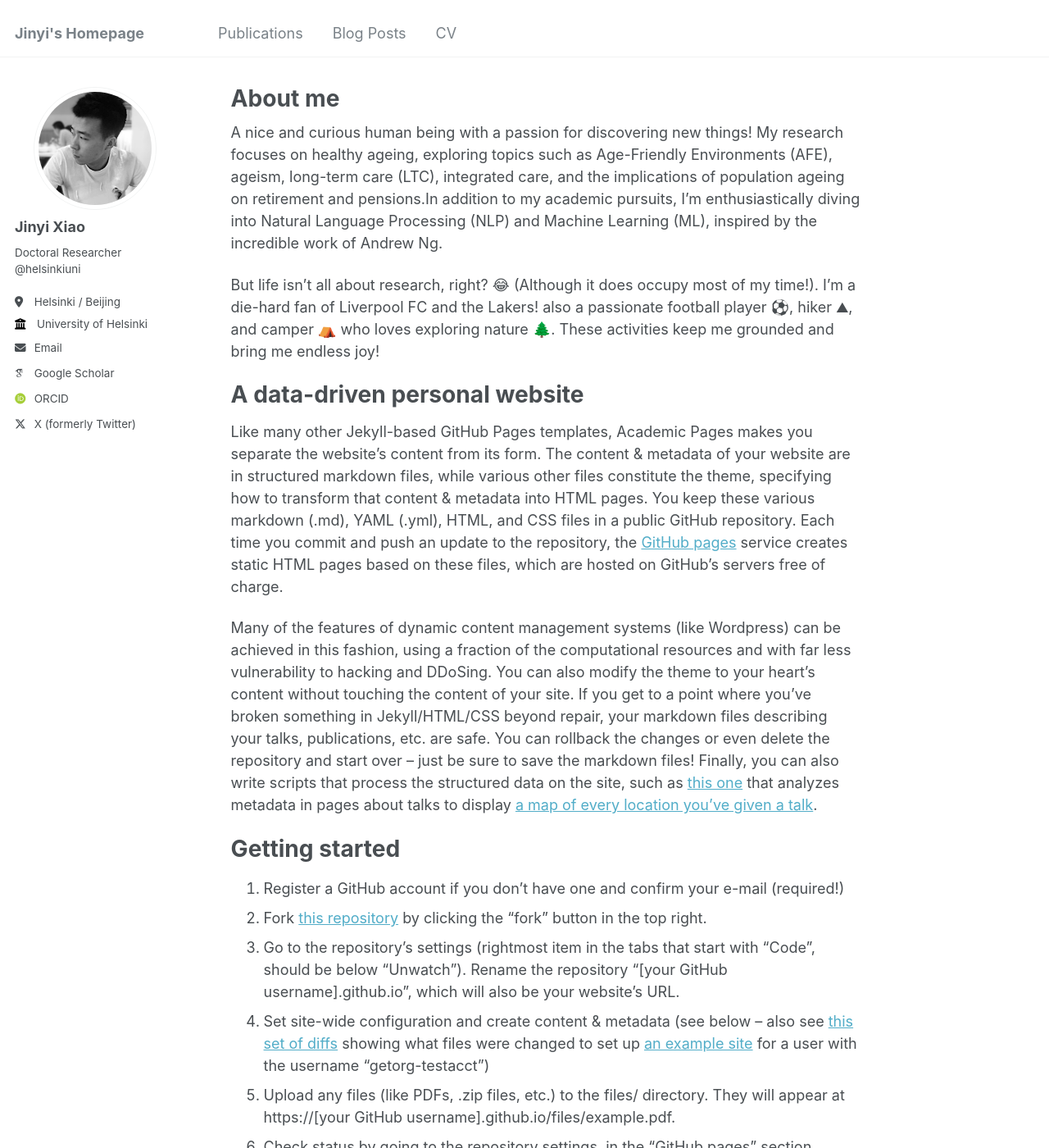
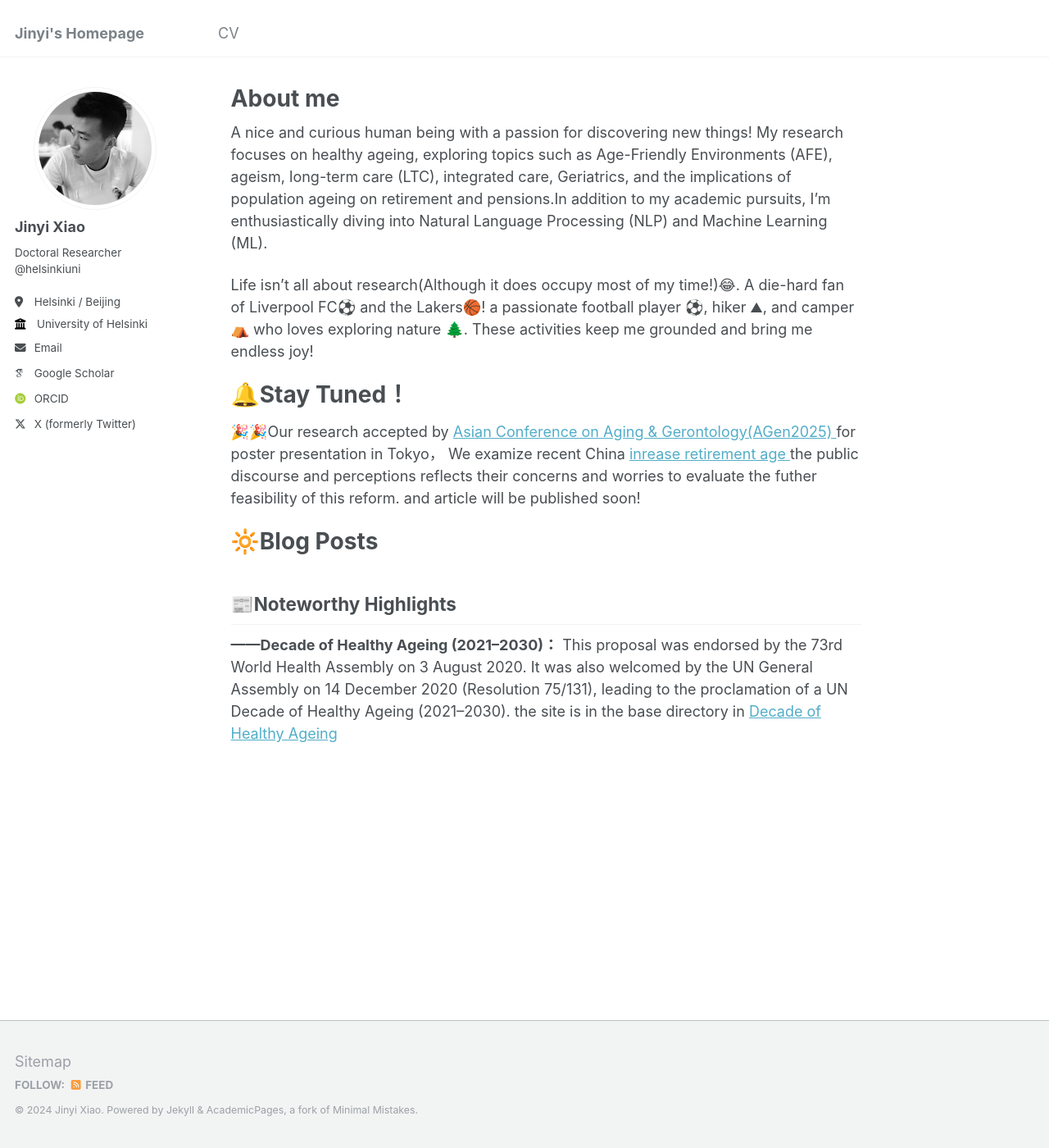
Before and after one commit to Xxiaojinyi/Xxiaojinyi.github.io, a Jekyll site: the page built from _pages/about.md, in a window 1280 px wide and 1400 px high. Shown: the whole window at 82% size. Built offline with Jekyll 4.4.1, drawn with Linux system fonts in a browser that asks for light colours; some web fonts are replaced; some of the changed text lies outside the part shown.

Commit message:
change 2024.11.1

```diff
--- a/_pages/about.md
+++ b/_pages/about.md
@@ -7,25 +7,25 @@ redirect_from:
   - /about.html
 ---
 
-A nice and curious human being with a passion for discovering new things! My research focuses on healthy ageing, exploring topics such as Age-Friendly Environments (AFE), ageism, long-term care (LTC), integrated care, and the implications of population ageing on retirement and pensions.In addition to my academic pursuits, I’m enthusiastically diving into Natural Language Processing (NLP) and Machine Learning (ML), inspired by the incredible work of Andrew Ng.
+A nice and curious human being with a passion for discovering new things! My research focuses on healthy ageing, exploring topics such as Age-Friendly Environments (AFE), ageism, long-term care (LTC), integrated care, Geriatrics, and the implications of population ageing on retirement and pensions.In addition to my academic pursuits, I’m enthusiastically diving into Natural Language Processing (NLP) and Machine Learning (ML).
 
-But life isn’t all about research, right? 😂 (Although it does occupy most of my time!). I’m a die-hard fan of Liverpool FC and the Lakers! also a passionate football player ⚽, hiker ⛰, and camper ⛺ who loves exploring nature 🌲. These activities keep me grounded and bring me endless joy!
+Life isn’t all about research(Although it does occupy most of my time!)😂.
+A die-hard fan of Liverpool FC⚽ and the Lakers🏀! a passionate football player ⚽, hiker ⛰, and camper ⛺ who loves exploring nature 🌲. These activities keep me grounded and bring me endless joy!
 
-A data-driven personal website
+🔔Stay Tuned！
 ======
-Like many other Jekyll-based GitHub Pages templates, Academic Pages makes you separate the website's content from its form. The content & metadata of your website are in structured markdown files, while various other files constitute the theme, specifying how to transform that content & metadata into HTML pages. You keep these various markdown (.md), YAML (.yml), HTML, and CSS files in a public GitHub repository. Each time you commit and push an update to the repository, the [GitHub pages](https://pages.github.com/) service creates static HTML pages based on these files, which are hosted on GitHub's servers free of charge.
+🎉🎉Our research accepted by [Asian Conference on Aging & Gerontology(AGen2025) ](https://agen.iafor.org/) for poster presentation in Tokyo， We examize recent China [inrease retirement age ](https://www.ft.com/content/56d8151e-8373-469a-bea7-11c00eb3ed16) the public discourse and perceptions reflects their concerns and worries to evaluate the futher feasibility of this reform. and article will be published soon!
 
-Many of the features of dynamic content management systems (like Wordpress) can be achieved in this fashion, using a fraction of the computational resources and with far less vulnerability to hacking and DDoSing. You can also modify the theme to your heart's content without touching the content of your site. If you get to a point where you've broken something in Jekyll/HTML/CSS beyond repair, your markdown files describing your talks, publications, etc. are safe. You can rollback the changes or even delete the repository and start over -- just be sure to save the markdown files! Finally, you can also write scripts that process the structured data on the site, such as [this one](https://github.com/academicpages/academicpages.github.io/blob/master/talkmap.ipynb) that analyzes metadata in pages about talks to display [a map of every location you've given a talk](https://academicpages.github.io/talkmap.html).
 
-Getting started
+
+
+
+
+🔆Blog Posts
 ======
-1. Register a GitHub account if you don't have one and confirm your e-mail (required!)
-1. Fork [this repository](https://github.com/academicpages/academicpages.github.io) by clicking the "fork" button in the top right.
-1. Go to the repository's settings (rightmost item in the tabs that start with "Code", should be below "Unwatch"). Rename the repository "[your GitHub username].github.io", which will also be your website's URL.
-1. Set site-wide configuration and create content & metadata (see below -- also see [this set of diffs](http://archive.is/3TPas) showing what files were changed to set up [an example site](https://getorg-testacct.github.io) for a user with the username "getorg-testacct")
-1. Upload any files (like PDFs, .zip files, etc.) to the files/ directory. They will appear at https://[your GitHub username].github.io/files/example.pdf.
-1. Check status by going to the repository settings, in the "GitHub pages" section
 
-Noteworthy Highlights
+
+
+📰Noteworthy Highlights
 ------
 **——Decade of Healthy Ageing (2021–2030)：** This proposal was endorsed by the 73rd World Health Assembly on 3 August 2020. It was also welcomed by the UN General Assembly on 14 December 2020 (Resolution 75/131), leading to the proclamation of a UN Decade of Healthy Ageing (2021–2030). the site is in the base directory in [Decade of Healthy Ageing](https://www.who.int/initiatives/decade-of-healthy-ageing)
```
Also changed, not shown: _data/navigation.yml (+4 -4 lines).
